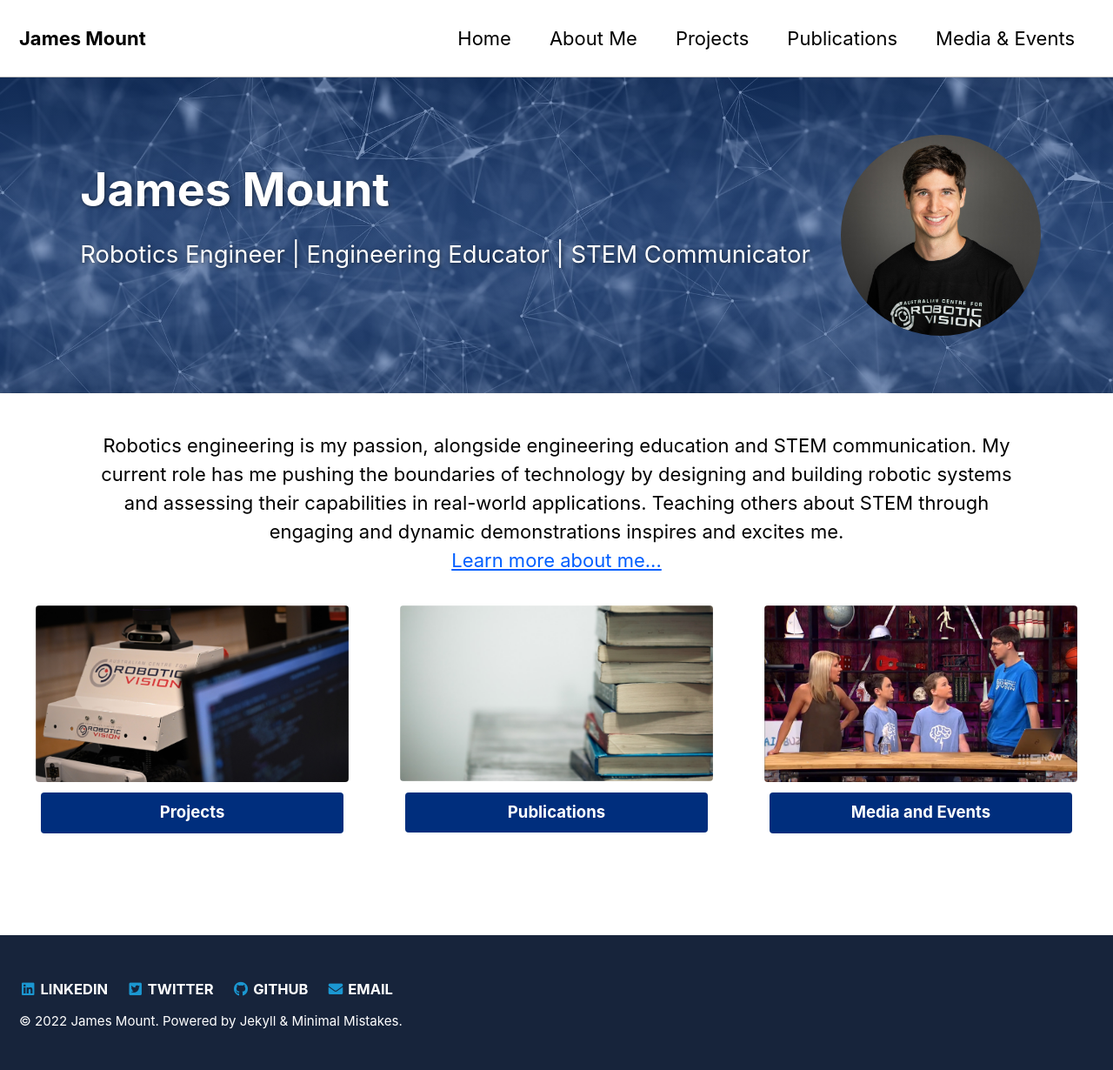
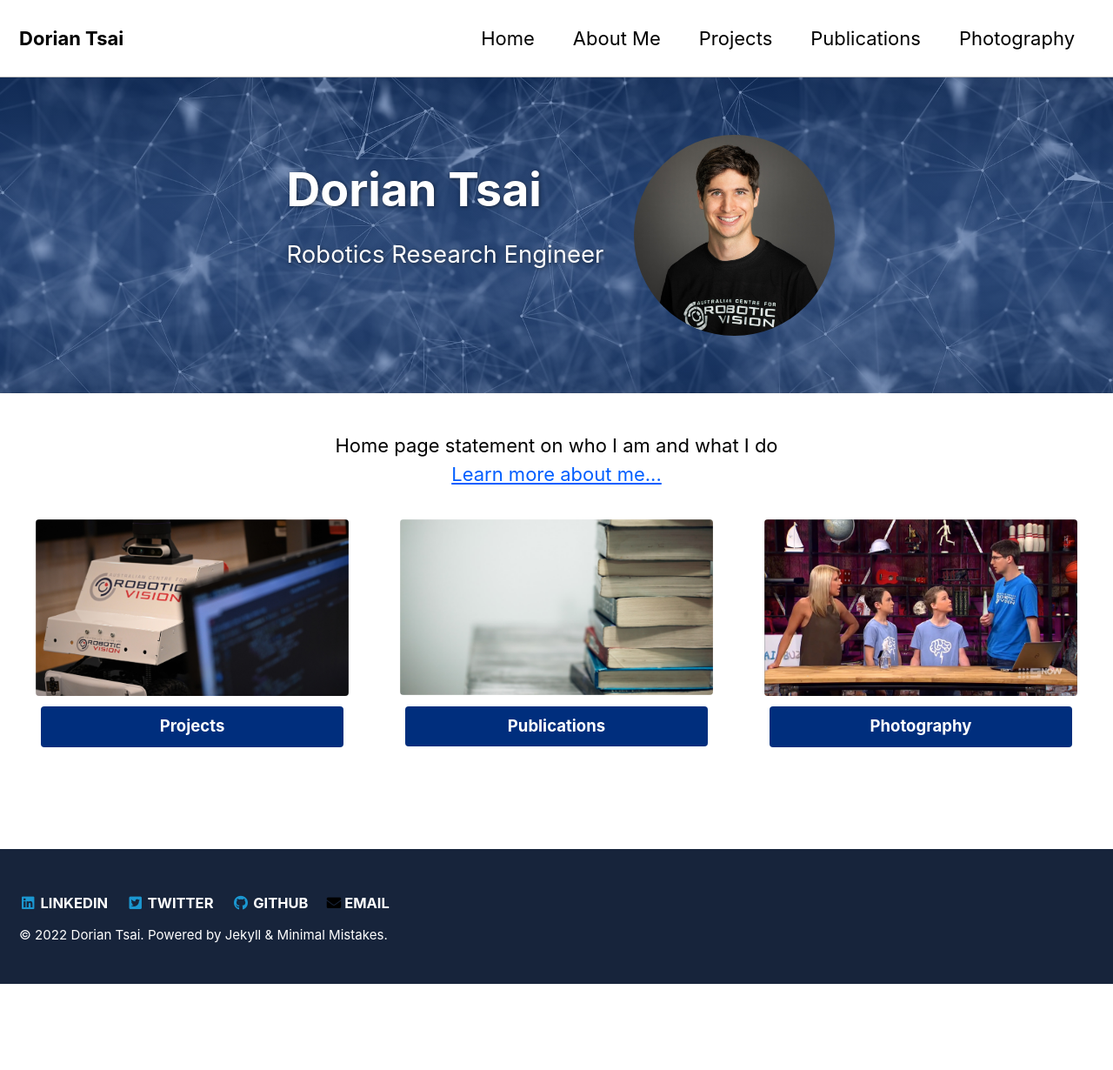
Before and after one commit to doriantsai/doriantsai.github.io, a Jekyll site: the page built from _pages/home.md, in a window 1280 px wide. Shown: the whole page at 87% size. Built offline with Jekyll 4.4.1, drawn with Linux system fonts in a browser that asks for light colours; cached includes are drawn as plain includes; after the commit the page ends 1131 px from its top, so only the background shows below that.

Commit message:
first commit since forking from James

```diff
--- a/_config.yml
+++ b/_config.yml
@@ -13,14 +13,14 @@
 # you will see them accessed via {{ site.title }}, {{ site.email }}, and so on.
 # You can create any custom variable you would like, and they will be accessible
 # in the templates via {{ site.myvariable }}.
-locale: en-AU
-title: James Mount
+# locale: en-AU
+title: Dorian Tsai
 # subtitle: Version 0.1
-name: James Mount
-email: jmount1992@gmail.com
-description: A website about James Mount, a robotics engineer, engineering educator and STEM communicator. Shows James Mount's projects and notable career highlights.
-url: https://jamesmount.tech
-repository: jmount1992/jmount1992.github.io
+name: Dorian Tsai
+email: dorian.tsai@gmail.com
+description: A website about Dorian Tsai, robotics research engineer.
+# url: https://jamesmount.tech
+repository: doriantsai/doriantsai.github.io
 minimal_mistakes_skin: deep_sea
 words_per_minute: 200
 
@@ -28,21 +28,21 @@ words_per_minute: 200
 search: false
 
 # SEO Related
-google_site_verification: ktrV0f4Jrvrdh-AeYMjp0aMyL3_bg7uamP6IVglHvwc
+# google_site_verification: ktrV0f4Jrvrdh-AeYMjp0aMyL3_bg7uamP6IVglHvwc
 
 # Analytics
-analytics:
-  provider: "google-gtag" # false (default), "google", "google-universal", "google-gtag", "custom"
-  google:
-    tracking_id: "UA-180685533-1" # Replace this with your ID, or delete
-    anonymize_ip: true
+# analytics:
+#   provider: "google-gtag" # false (default), "google", "google-universal", "google-gtag", "custom"
+#   google:
+#     tracking_id: "UA-180685533-1" # Replace this with your ID, or delete
+#     anonymize_ip: true
 
 
 # Social settings
 twitter:
-  username: jmount1992
+  username: Tsai_D
 github:
-  username: jmount1992
+  username: doriantsai
 
 # Build settings
 markdown: kramdown
@@ -81,20 +81,20 @@ plugins:
 
 # Author Sidebar Settings
 author:
-  name   : "James Mount"
-  avatar : "/assets/images/jm_profile.jpeg"
-  bio    : "Robotics Engineer, Engineering Educator, STEM Communicator"
+  name   : "Dorian Tsai"
+  avatar : "/assets/images/dm_profile.png"
+  bio    : "Robotics Research Engineer"
   location: "Brisbane, Australia"
   links:
     - label: "LinkedIn"
       icon: "fab fa-fw fa-linkedin"
-      url: "https://www.linkedin.com/in/jmount1992/"
+      url: "https://www.linkedin.com/in/dorian-tsai/"
     - label: "Twitter"
       icon: "fab fa-fw fa-twitter-square"
-      url: "https://twitter.com/jmount1992"
+      url: "https://twitter.com/tsai_d/"
     - label: "GitHub"
       icon: "fab fa-fw fa-github"
-      url: "https://github.com/"
+      url: "https://github.com/doriantsai/"
     - label: "Email"
       icon: "fas fa-envelope"
       url: "/about_me#contact_me"
@@ -104,16 +104,17 @@ footer:
   links:
     - label: "LinkedIn"
       icon: "fab fa-fw fa-linkedin"
-      url: "https://www.linkedin.com/in/jmount1992/"
+      url: "https://www.linkedin.com/in/dorian-tsai/"
     - label: "Twitter"
       icon: "fab fa-fw fa-twitter-square"
-      url: "https://twitter.com/jmount1992"
+      url: "https://twitter.com/tsai_d/"
     - label: "GitHub"
       icon: "fab fa-fw fa-github"
-      url: "https://github.com/jmount1992"
+      url: "https://github.com/doriantsai/"
     - label: "Email"
-      icon: "fas fa-fw fa-envelope"
+      icon: "fas fa-envelope"
       url: "/about_me#contact_me"
+
 
 # Page Defaults
 defaults:
--- a/_data/navigation.yml
+++ b/_data/navigation.yml
@@ -7,7 +7,7 @@ main:
     url: /projects/
   - title: "Publications"
     url: /publications/
-  - title: "Media & Events"
-    url: /media/
+  - title: "Photography"
+    url: /photography/
   # - title: "Posts"
   #   url: /posts/
--- a/_pages/home.md
+++ b/_pages/home.md
@@ -11,7 +11,7 @@ header:
 #     - label: "<i class='fas fa-download'></i> Resume"
 #       url: "/assets/downloads/JM_Resume.txt"
 #       file_download: false
-excerpt: Robotics Engineer \| Engineering Educator \| STEM Communicator
+excerpt: Robotics Research Engineer
 feature_row:
   - image_path: /assets/images/Carlie_2_scaled.jpg
     alt: "Projects"
@@ -27,7 +27,7 @@ feature_row:
     alt: "Media Appearances"
     url: "/media/"
     btn_class: "btn--primary"
-    btn_label: "Media and Events"
+    btn_label: "Photography"
 ---
 
 <!-- *Any sufficiently advanced technology is indistinguishable from magic.* - Arthur C. Clarke -->
@@ -40,13 +40,9 @@ feature_row:
 
 
 <p style="text-align: center; width: 85%; margin: 0 auto 0.75em auto;">
-Robotics engineering is my passion, alongside engineering education and STEM communication. My current role has me pushing the boundaries of technology by designing and building robotic systems and assessing their capabilities in real-world applications. Teaching others about STEM through engaging and dynamic demonstrations inspires and excites me.
+Home page statement on who I am and what I do
 <br>
 <a href="/about_me/">Learn more about me...</a>
 </p>
 
-<!-- <p>
-I am a robotics engineer, engineering educator and STEM communicator. I enjoy pushing the boundaries of technology by designing and building robotic systems and assessing their capabilities in real-world applications. I am also passionate about creating and presenting engaging demonstrations to teach others about STEM. <a href="/about_me/">Learn more about me...</a>
-</p> -->
-
 {% include feature_row %}
```
Also changed, not shown: _pages/about_me.md (+1 -8 lines), _pages/photography.md (added, +7 -0 lines), assets/images/DT_profile.jpg (added).
